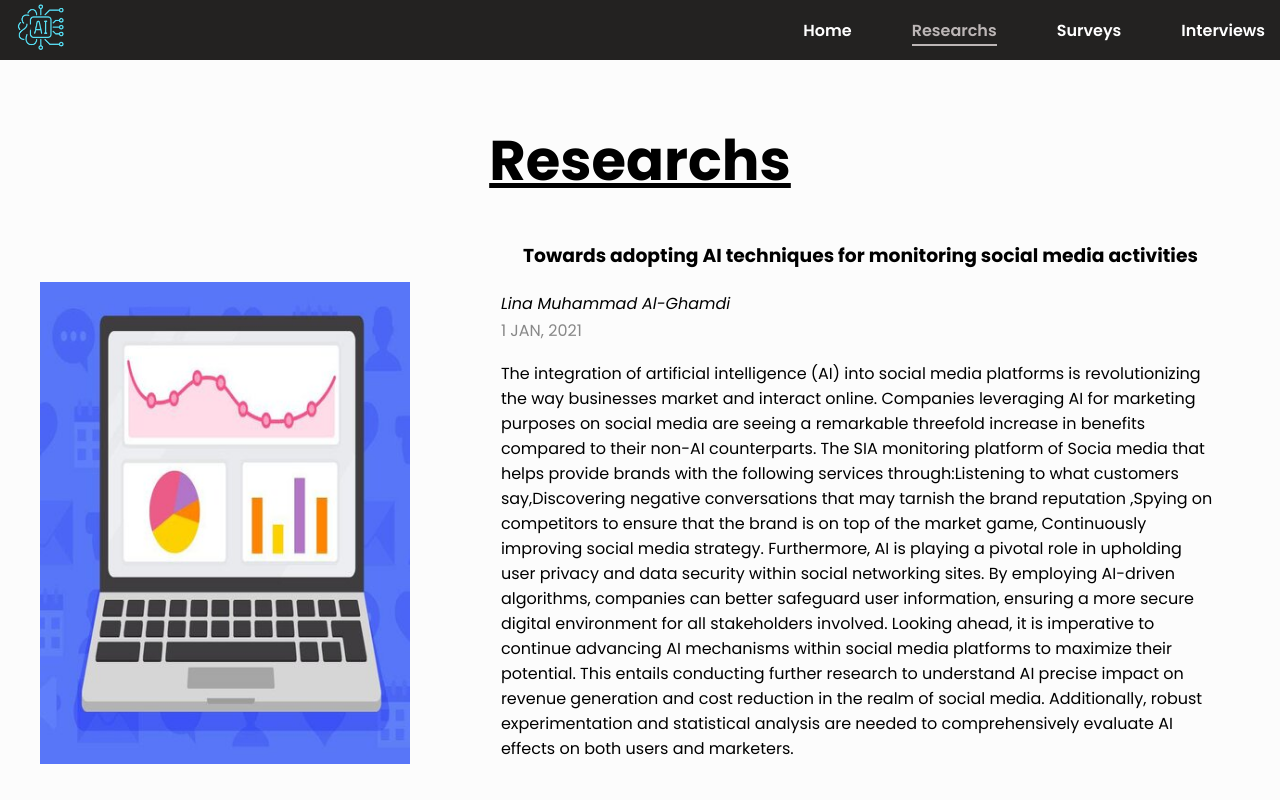
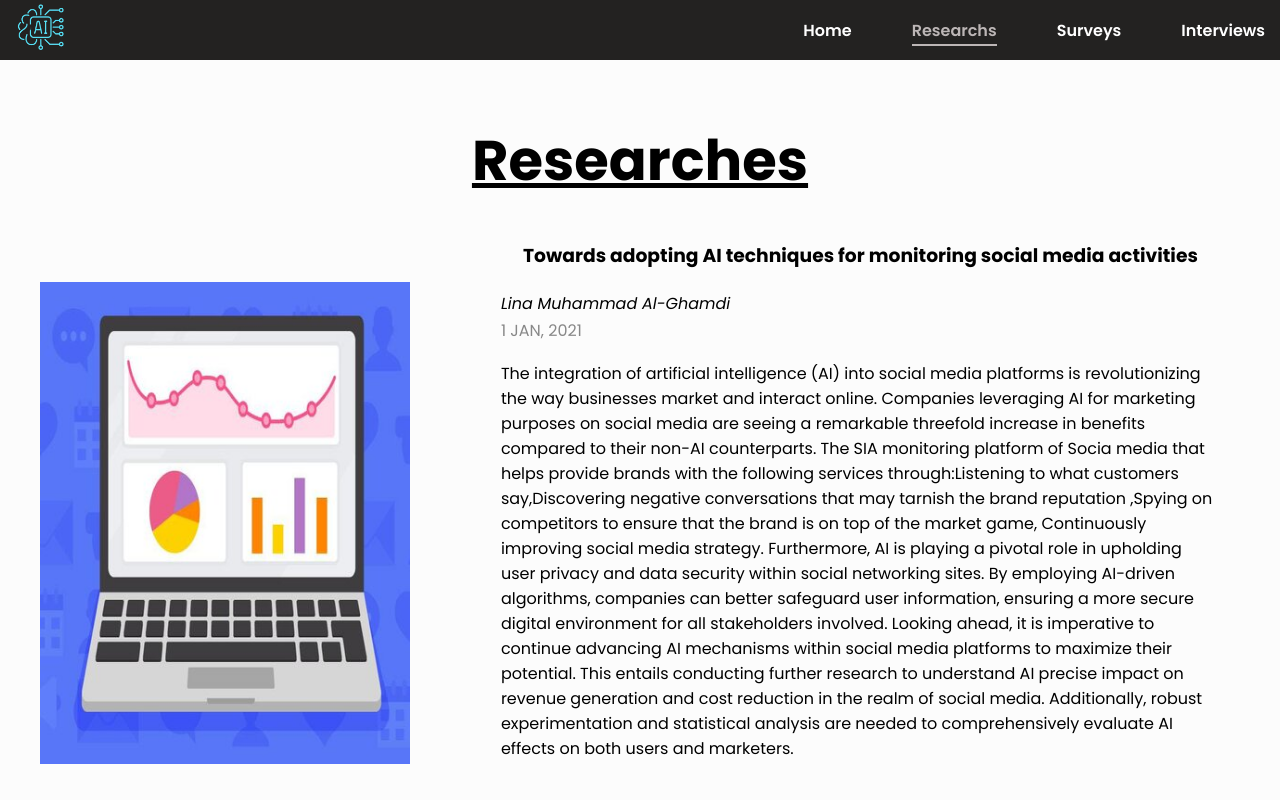
Before and after one commit to Vaibhavi028/Yins_Yangs_of_AI, a React (Create React App) app: page /researchs in a window 1280 px wide. Shown: the top 800 px of the page. Built offline with nearby package versions, Linux system fonts and the light colour scheme; a web font is replaced by a local one.

Commit message:
Update researchs.js

```diff
--- a/src/researchs.js
+++ b/src/researchs.js
@@ -101,7 +101,7 @@ const items= [
 const Researchs = () => {
   return (
     <div className="cont1">
-      <h1 className="pg-title">Researchs</h1>
+      <h1 className="pg-title">Researches</h1>
 
       {items.map((item, index) => (
         <ResearchItem key={index} item={item} index={index} />
```
